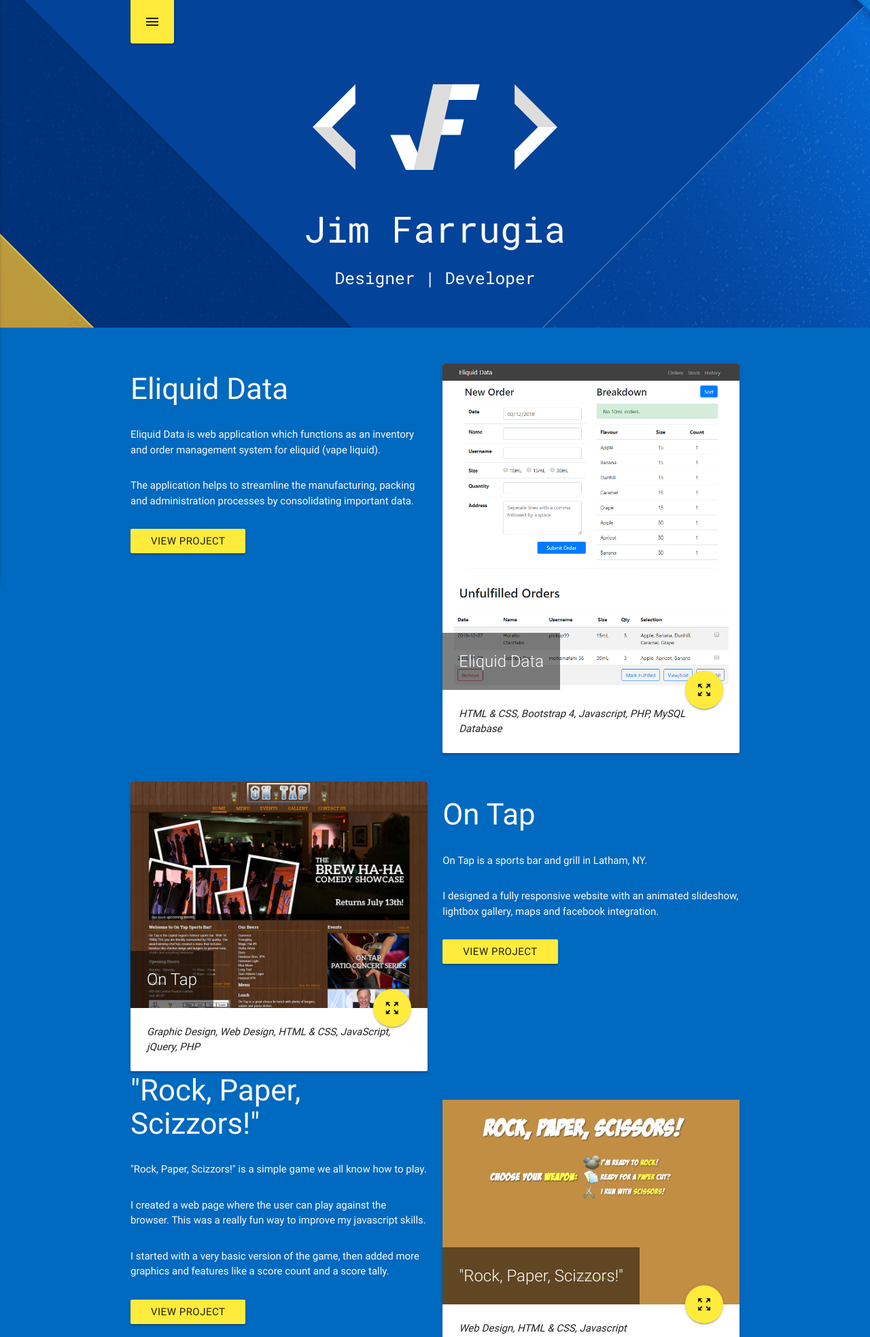
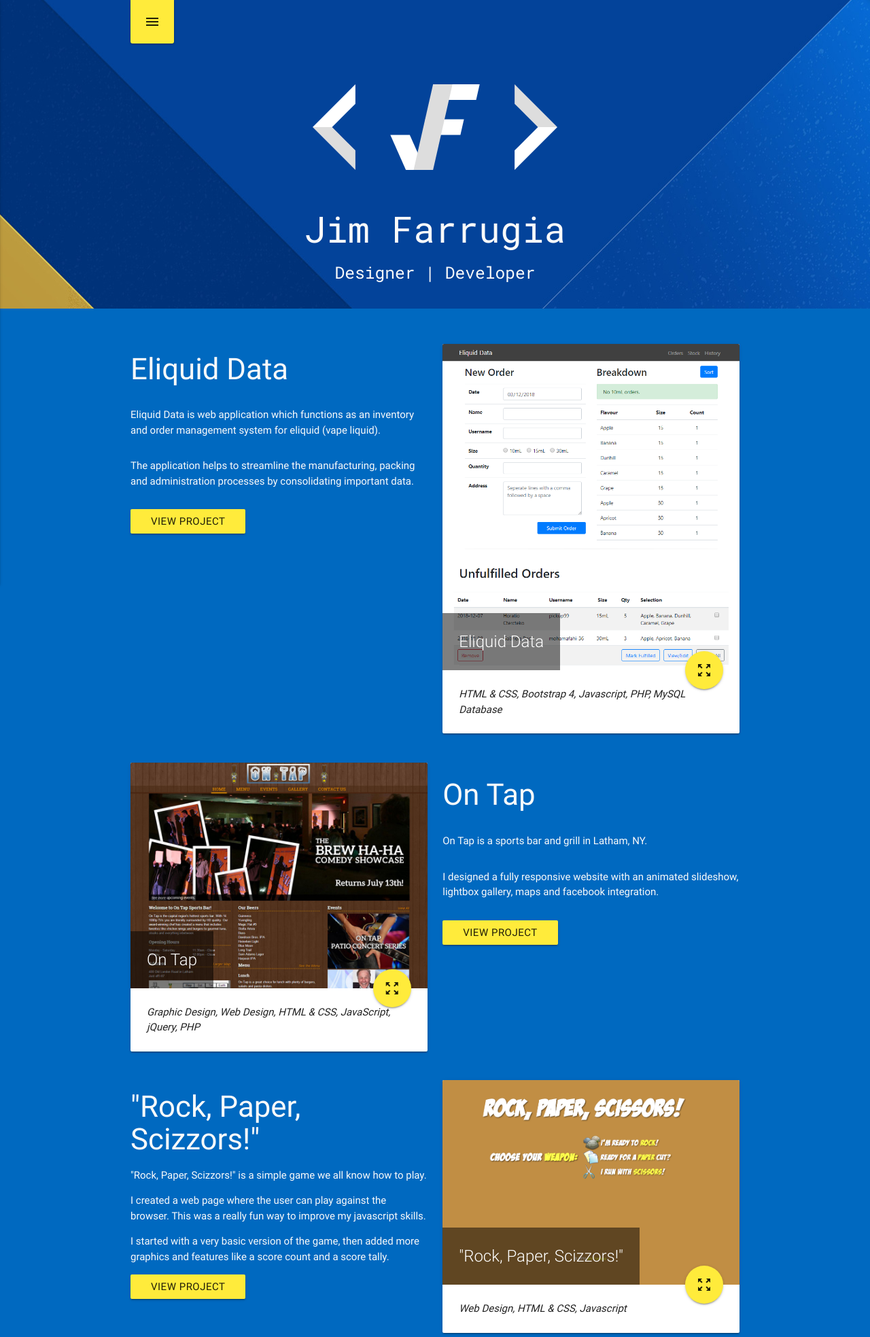
Before and after one commit to Jimfarrugia/jimfarrugia.github.io, a PHP site: page / in a window 1280 px wide. Shown: the top 1967 px of the page at 68% size. Run offline with PHP 8.4, Linux system fonts and the light colour scheme; some libraries are stand-ins or nearby versions.

Commit message:
columns containing blurbs for projects are breaking out of their row when the content is taller than the image they accompany.  Quick fix by removing the img-content container from the column.  I did this to .row-3 (RPS project).  Also duplicated a row.

```diff
--- a/index.html
+++ b/index.html
@@ -153,29 +153,58 @@
         <!-- Row 3 -->
         <div class="row row-3">
           <div class="col m6 hide-on-small-only">
-            <div class="img-content">
             <h3>"Rock, Paper, Scizzors!"</h3>
             <p>
-                "Rock, Paper, Scizzors!" is a simple game we all know how to
-                play.
+              "Rock, Paper, Scizzors!" is a simple game we all know how to play.
             </p>
             <p>
-                I created a web page where the user can play against the
-                browser. This was a really fun way to improve my javascript
-                skills.
+              I created a web page where the user can play against the browser.
+              This was a really fun way to improve my javascript skills.
             </p>
             <p>
               I started with a very basic version of the game, then added more
               graphics and features like a score count and a score tally.
             </p>
             <p>
-                <a
-                  href="#rps"
-                  class="btn waves-effect waves-light modal-trigger"
+              <a href="#rps" class="btn waves-effect waves-light modal-trigger"
                 >View Project</a
               >
             </p>
           </div>
+          <div class="col m6">
+            <div class="card">
+              <div class="card-image">
+                <img src="img/gallery/thumb_rps.png" alt="" />
+                <span class="card-title">"Rock, Paper, Scizzors!"</span>
+                <a
+                  href="#rps"
+                  class="btn-floating btn-large halfway-fab waves-effect waves-light modal-trigger"
+                >
+                  <i class="material-icons">zoom_out_map</i>
+                </a>
+              </div>
+              <div class="card-content">
+                <p><em>Web Design, HTML & CSS, Javascript</em></p>
+              </div>
+            </div>
+          </div>
+        </div>
+        <!-- Row 4 -->
+        <div class="row row-4">
+          <div class="col m6 hide-on-small-only">
+            <h3>"Rock, Paper, Scizzors!"</h3>
+            <p>
+              "Rock, Paper, Scizzors!" is a simple game we all know how to play.
+            </p>
+            <p>
+              I created a web page where the user can play against the browser.
+              This was a really fun way to improve my javascript skills.
+            </p>
+            <p>
+              <a href="#rps" class="btn waves-effect waves-light modal-trigger"
+                >View Project</a
+              >
+            </p>
           </div>
           <div class="col m6">
             <div class="card">
--- a/scss/main.scss
+++ b/scss/main.scss
@@ -22,7 +22,7 @@ body {
   color: set-text-color($body-bg);
   font-family: $mono;
 }
-.btn-floating .material-icons {
+.btn {
   color: $off-black;
 }
 
@@ -69,12 +69,6 @@ nav .button-collapse {
     height: 126px;
     margin: 0 auto;
   }
-  h2 {
-    margin-bottom: 30px;
-  }
-  h5 {
-    margin-bottom: 30px;
-  }
 }
 
 .section-main {
@@ -85,9 +79,6 @@ nav .button-collapse {
   flex-direction: column;
   justify-content: center;
   height: 300px;
-  .btn {
-    color: $off-black;
-  }
 }
 .card-title {
   background: rgba(0, 0, 0, 0.5);
@@ -105,7 +96,7 @@ nav .button-collapse {
   color: set-text-color(#fafafa);
   font-family: $sanserif;
   h4 {
-    padding-top: 2rem 0 1rem;
+    padding: 2rem 0 1rem;
   }
 }
 .page-footer {
```
Also changed, not shown: css/main.css, 1 other file. Lines whose indentation alone changed are shown as unchanged.
